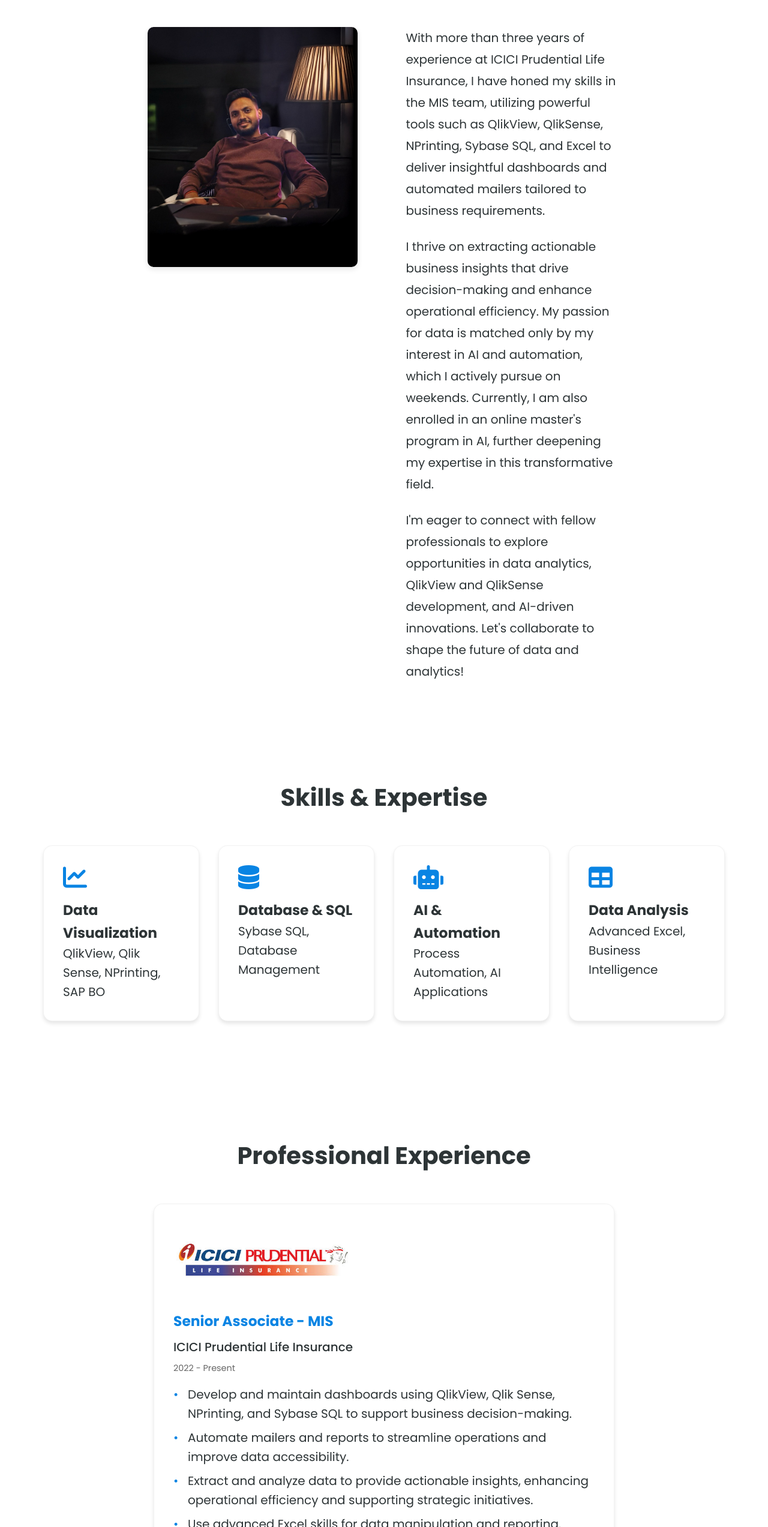
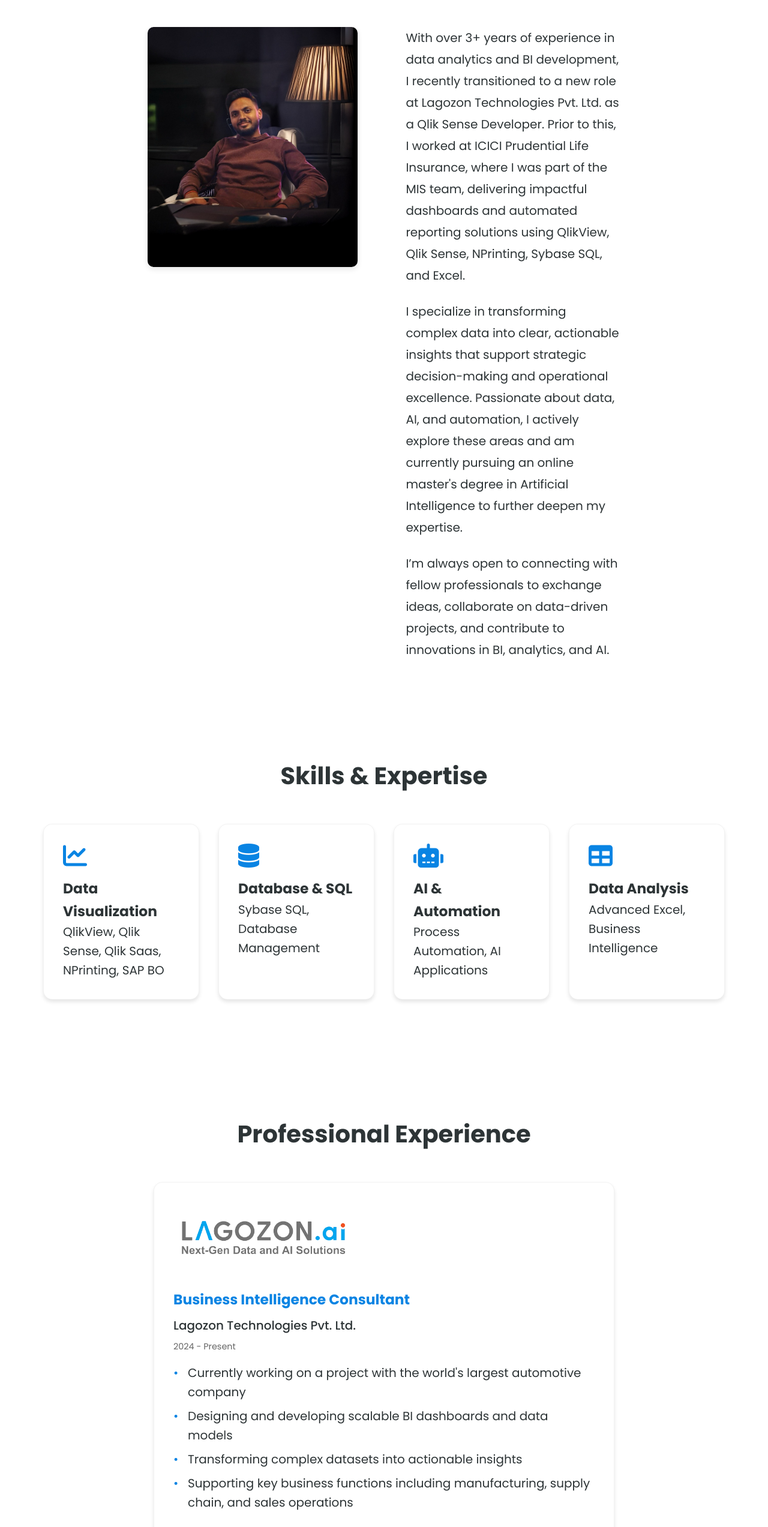
Before and after one commit to rv7400289/MyPortfolio, a plain HTML site: page index.html in a window 1280 px wide. Shown: the part 1037-3582 px from the top of the page at 60% size. Drawn offline with nearby package versions, Linux system fonts and the light colour scheme.

Commit message:
Add files via upload

```diff
--- a/index.html
+++ b/index.html
@@ -45,9 +45,9 @@
                     <img src="myPic.JPG" alt="Rohit Vishwakarma">
                 </div>
                 <div class="about-text">
-                    <p>With more than three years of experience at ICICI Prudential Life Insurance, I have honed my skills in the MIS team, utilizing powerful tools such as QlikView, QlikSense, NPrinting, Sybase SQL, and Excel to deliver insightful dashboards and automated mailers tailored to business requirements.</p>
-                    <p>I thrive on extracting actionable business insights that drive decision-making and enhance operational efficiency. My passion for data is matched only by my interest in AI and automation, which I actively pursue on weekends. Currently, I am also enrolled in an online master's program in AI, further deepening my expertise in this transformative field.</p>
-                    <p>I'm eager to connect with fellow professionals to explore opportunities in data analytics, QlikView and QlikSense development, and AI-driven innovations. Let's collaborate to shape the future of data and analytics!</p>
+                    <p>With over 3+ years of experience in data analytics and BI development, I recently transitioned to a new role at Lagozon Technologies Pvt. Ltd. as a Qlik Sense Developer. Prior to this, I worked at ICICI Prudential Life Insurance, where I was part of the MIS team, delivering impactful dashboards and automated reporting solutions using QlikView, Qlik Sense, NPrinting, Sybase SQL, and Excel.</p>
+                    <p>I specialize in transforming complex data into clear, actionable insights that support strategic decision-making and operational excellence. Passionate about data, AI, and automation, I actively explore these areas and am currently pursuing an online master's degree in Artificial Intelligence to further deepen my expertise.</p>
+                    <p>I’m always open to connecting with fellow professionals to exchange ideas, collaborate on data-driven projects, and contribute to innovations in BI, analytics, and AI.</p>
                 </div>
             </div>
         </div>
@@ -59,7 +59,7 @@
             <div class="skill-card">
                 <i class="fas fa-chart-line"></i>
                 <h3>Data Visualization</h3>
-                <p>QlikView, Qlik Sense, NPrinting, SAP BO</p>
+                <p>QlikView, Qlik Sense, Qlik Saas, NPrinting, SAP BO</p>
             </div>
             <div class="skill-card">
                 <i class="fas fa-database"></i>
@@ -84,11 +84,25 @@
         <div class="experience-content">
             <div class="experience-item">
                 <div class="company-logo">
+                    <img src="Lagozon Logo.png" alt="Lagozon Technologies Pvt. Ltd.">
+                </div>
+                <h3>Business Intelligence Consultant</h3>
+                <p class="company">Lagozon Technologies Pvt. Ltd.</p>
+                <p class="duration">2024 - Present</p>
+                <ul class="responsibilities">
+                    <li>Currently working on a project with the world's largest automotive company</li>
+                    <li>Designing and developing scalable BI dashboards and data models</li>
+                    <li>Transforming complex datasets into actionable insights</li>
+                    <li>Supporting key business functions including manufacturing, supply chain, and sales operations</li>
+                </ul>
+            </div>
+            <div class="experience-item">
+                <div class="company-logo">
                     <img src="Iciciprulife.png" alt="ICICI Prudential Life Insurance">
                 </div>
                 <h3>Senior Associate - MIS</h3>
                 <p class="company">ICICI Prudential Life Insurance</p>
-                <p class="duration">2022 - Present</p>
+                <p class="duration">2022 - 2024</p>
                 <ul class="responsibilities">
                     <li>Develop and maintain dashboards using QlikView, Qlik Sense, NPrinting, and Sybase SQL to support business decision-making.</li>
                     <li>Automate mailers and reports to streamline operations and improve data accessibility.</li>
@@ -175,9 +189,7 @@
                 <a href="https://linkedin.com/in/rohit7400289/" target="_blank"><i class="fab fa-linkedin"></i></a>
             </div>
             <p>&copy; 2025 Rohit Vishwakarma. All rights reserved.</p>
-            <div class="visitor-counter">
-                <p>Visitors: <span id="visits">0</span></p>
-            </div>
+
         </div>
     </footer>
 
```
Also changed, not shown: Lagozon Logo.png (added), 1 other file.
